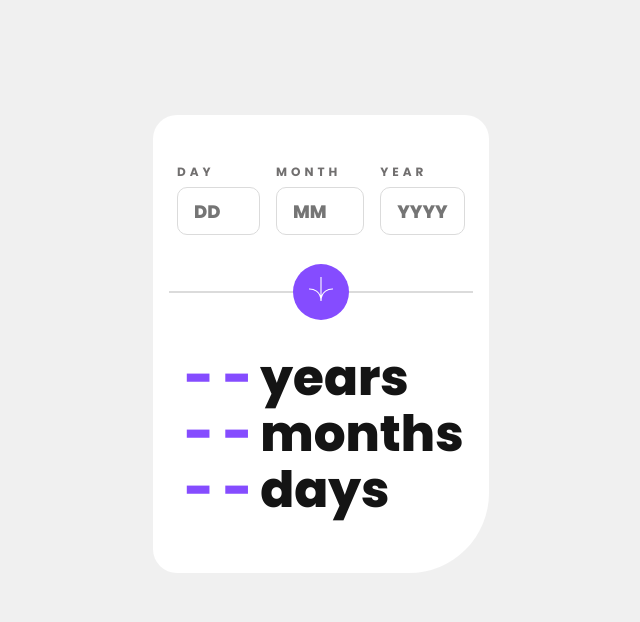
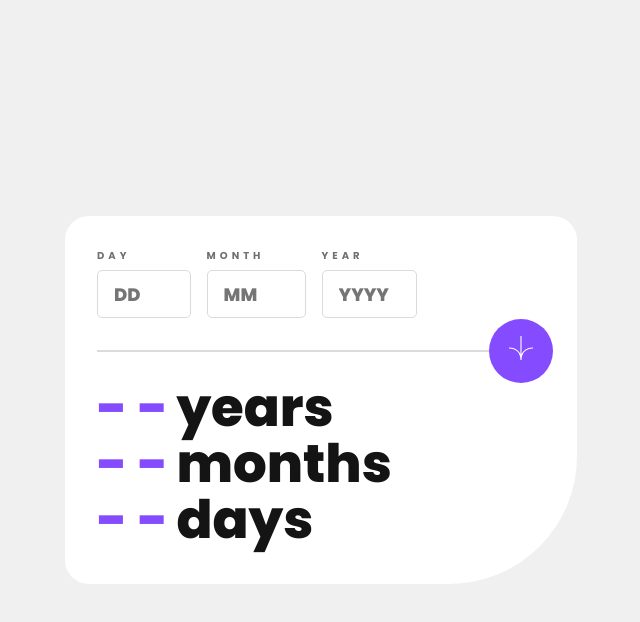
Before and after one commit to Andredy-00/Age-Calculator-App-Main, a React (Vite) app: page / in a window 1280 px wide. Shown: the top 622 px of the page, without its empty margins (319-959 px from the left). Built offline with nearby package versions, Linux system fonts and the light colour scheme.

Commit message:
Se completo el diseño responsivo, validar errores en progreso

```diff
--- a/src/board.css
+++ b/src/board.css
@@ -17,3 +17,13 @@
   margin-bottom: 7rem;
   padding-top: 3rem;
 }
+
+@media (min-width: 800px) {
+  .board {
+    width: 32rem;
+    border-bottom-right-radius: 8rem;
+    padding-top: 2rem;
+    margin: 0;
+    gap: 1rem;;
+  }
+}
--- a/src/components/Inputs-Date.jsx
+++ b/src/components/Inputs-Date.jsx
@@ -38,23 +38,25 @@ export const InputsDate = ({ onfechaActual }) => {
     };
 
     setErrorsEmpty(newErrors);
-    return errorsEmpty.day || errorsEmpty.month || errorsEmpty.year ? true : false;
+    return newErrors.day || newErrors.month || newErrors.year ? true : false;
   };
 
   const validInvalid = () => {
     const { day, month, year } = fechaNacimiento;
+    const añoActual = new Date().getFullYear();
     const newErrors = {
-      day: day < 1 || day > 31,
-      month: month < 1 || month > 12,
-      year: year > 2023,
+      day: (day < 1 && day != "") || day > 31,
+      month: (month < 1 && month != "") || month > 12,
+      year: year > añoActual || (year.length < 4 && year != ""),
     };
     setErrorsInvalid(newErrors);
-
+    return newErrors.day || newErrors.month || newErrors.year;
   }
 
   const onSubmit = (event) => {
     event.preventDefault();
-    if (validEmty()) return;
+    if (validEmty() || validInvalid()) return;
+
     const { day, month, year } = fechaNacimiento;
     onfechaActual(`${year}-${month}-${day}`);
   };
@@ -62,7 +64,7 @@ export const InputsDate = ({ onfechaActual }) => {
   return (
     <form className="form" onSubmit={onSubmit}>
       <div className="inputs">
-        <label htmlFor="day" className={errorsEmpty.day ? "label-error": ""}>
+        <label htmlFor="day" className={errorsEmpty.day || errorsInvalid.day ? "label-error": ""}>
           day{" "}
           <input
             type="number"
@@ -70,10 +72,11 @@ export const InputsDate = ({ onfechaActual }) => {
             name="day"
             onChange={handleChangeFechaNacimiento}
           />
-          {errorsEmpty.day && <span>This field is required</span>}
+          {errorsEmpty.day && <span>this field is required</span>}
+          {errorsInvalid.day && <span>must be a valid day</span>}
         </label>
 
-        <label htmlFor="month" className={errorsEmpty.month ? "label-error" : ""}>
+        <label htmlFor="month" className={errorsEmpty.month || errorsInvalid.month? "label-error" : ""}>
           month{" "}
           <input
             type="number"
@@ -82,9 +85,10 @@ export const InputsDate = ({ onfechaActual }) => {
             onChange={handleChangeFechaNacimiento}
           />
           {errorsEmpty.month && <span>This field is required</span>}
+          {errorsInvalid.month && <span>must be a valid month</span>}
         </label>
 
-        <label htmlFor="year" className={errorsEmpty.year ? "label-error" : ""}>
+        <label htmlFor="year" className={errorsEmpty.year || errorsInvalid.year ? "label-error" : ""}>
           year{" "}
           <input
             type="number"
@@ -93,6 +97,7 @@ export const InputsDate = ({ onfechaActual }) => {
             onChange={handleChangeFechaNacimiento}
           />
           {errorsEmpty.year && <span>This field is required</span>}
+          {errorsInvalid.year && <span>must be in the past</span>}
         </label>
       </div>
 
--- a/src/components/inputs-date.css
+++ b/src/components/inputs-date.css
@@ -96,3 +96,33 @@ input[type="number"] {
 .inputs .label-error input {
     border: 1px solid hsl(0, 100%, 67%);
 }
+
+@media ( min-width: 800px){
+
+    .form {
+        gap: 2rem;
+    }
+
+    .inputs {
+        width: 75%;
+        padding: 0em 2rem 0rem 2rem;
+    }
+
+    .inputs label {
+        font-size: 10px;
+    }
+
+    .inputs input {
+        border-radius: 5px;
+    }
+
+    .content-submit {
+        padding: 0rem 2rem 0rem 2rem;
+    }
+
+    .content-submit .submit {
+        width: 4rem;
+        height: 4rem;
+        left: 89%;
+    }
+}
--- a/src/components/render-date.css
+++ b/src/components/render-date.css
@@ -16,3 +16,10 @@
     color: hsl(0, 0%, 8%);
     height: 3.5rem;
 }
+
+@media (min-width: 800px ){
+    .render-date {
+        padding: 0rem 0rem 3rem 2rem;
+        font-size: 53px;
+    }
+}
```
